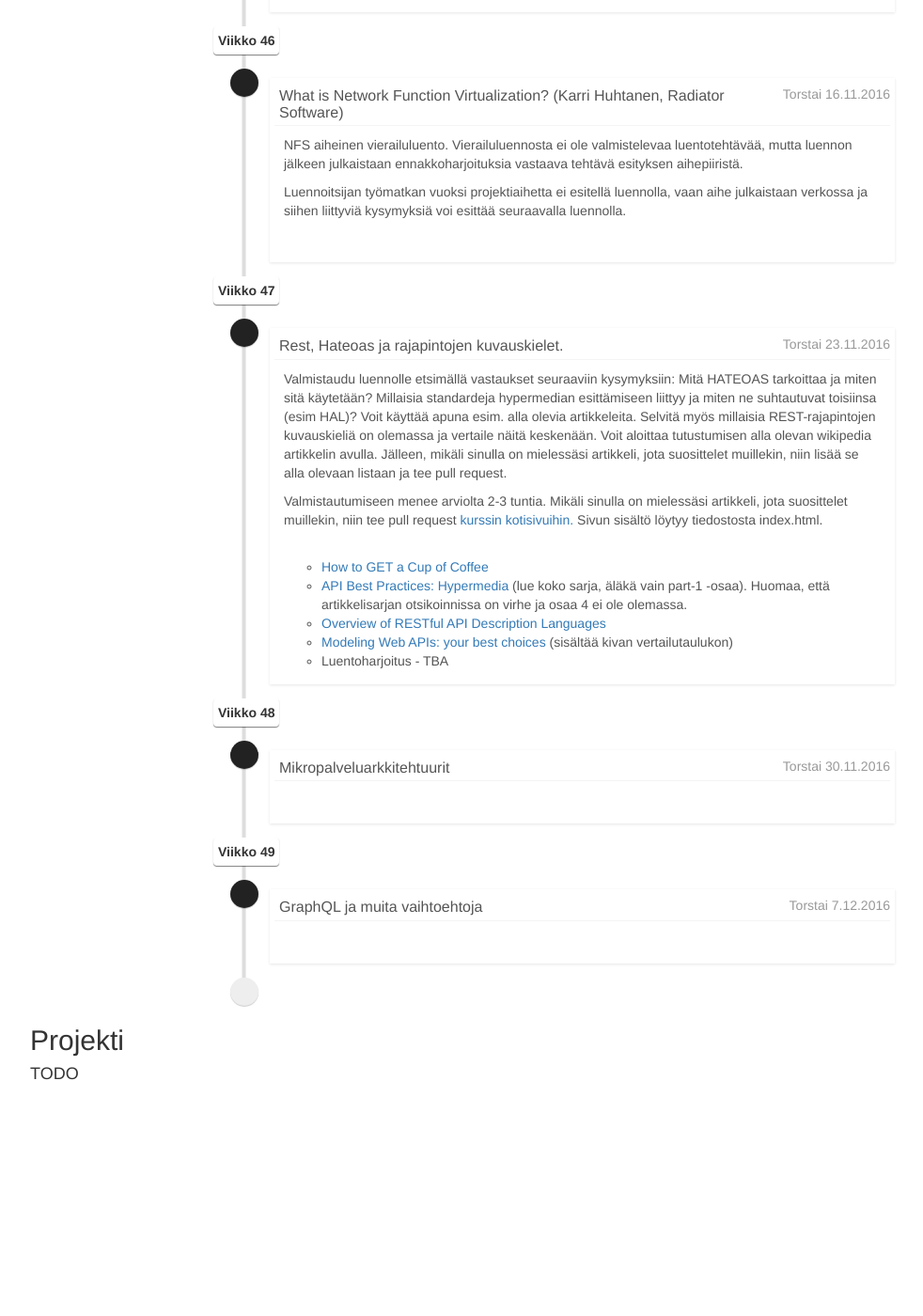
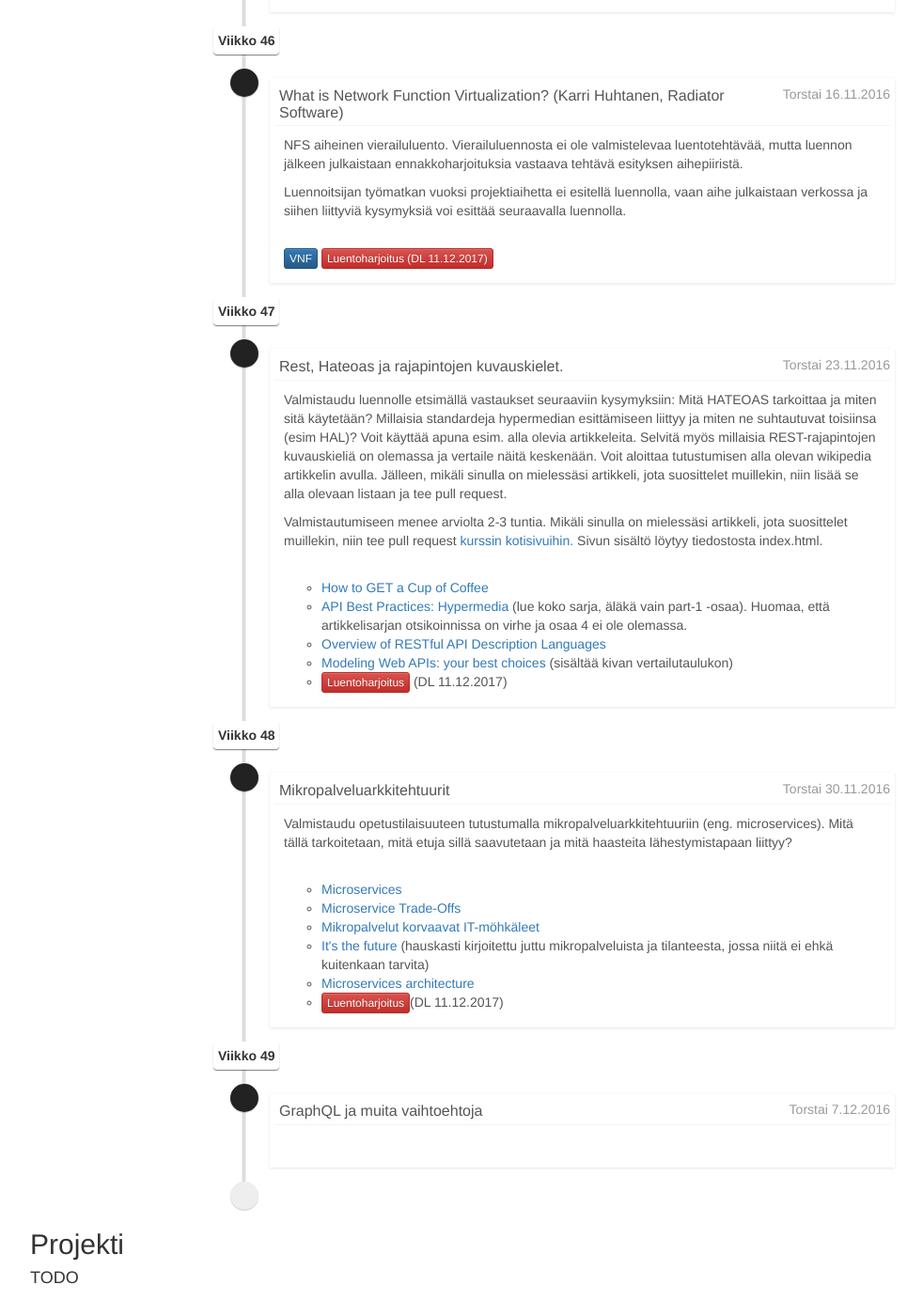
Before and after one commit to Palpo/palpo.github.io, a Jekyll site: the page built from index.html, in a window 1280 px wide and 1400 px high, scrolled down 1487 px. Shown: the whole window at 94% size, without its empty margins (38-1020 px from the left). Built offline with Jekyll 4.4.1, drawn with Linux system fonts in a browser that asks for light colours; nearby versions of some CDN libraries; before the commit the page ends 2670 px from its top, so only the background shows below that.

Commit message:
missing lecture exercises added

```diff
--- a/index.html
+++ b/index.html
@@ -109,7 +109,8 @@ layout: default
                 <p>Luennoitsijan työmatkan vuoksi projektiaihetta ei esitellä luennolla, vaan aihe julkaistaan verkossa ja siihen liittyviä kysymyksiä voi esittää seuraavalla luennolla.</p>
                 </div>
                 <div class='timeline-footer'>
-
+                  <a class="btn btn-primary btn-xs" href="https://www.slideshare.net/khuhtanen/what-is-network-function-virtualisation-nfv-82804124">VNF</a>
+                  <a class="btn btn-danger btn-xs" href="https://goo.gl/forms/BAz4y3d9YsWaZTj03">Luentoharjoitus (DL 11.12.2017)</a>
                 </div>
               </div>
             </li>
@@ -136,7 +137,7 @@ layout: default
                     <li><a href="http://blogs.mulesoft.com/dev/api-dev/api-best-practices-hypermedia-part-1/">API Best Practices: Hypermedia</a> (lue koko sarja, äläkä vain part-1 -osaa). Huomaa, että artikkelisarjan otsikoinnissa on virhe ja osaa 4 ei ole olemassa.</li>
                     <li><a href="https://en.wikipedia.org/wiki/Overview_of_RESTful_API_Description_Languages">Overview of RESTful API Description Languages</a></li>
                     <li><a href="http://modeling-languages.com/modeling-web-api-comparing/">Modeling Web APIs: your best choices</a> (sisältää kivan vertailutaulukon)</li>
-                    <li>Luentoharjoitus - TBA </li>
+                    <li> <a class="btn btn-danger btn-xs" href="https://goo.gl/forms/LdwqjOjYv23wQ8os1">Luentoharjoitus</a> (DL 11.12.2017)</li>
                   </ul>
                 </div>
               </div>
@@ -152,10 +153,19 @@ layout: default
                 <span class="time"><i class="fa fa-clock-o"></i>Torstai 30.11.2016</span>
                 <h3 class="timeline-header">Mikropalveluarkkitehtuurit</h3>
                 <div class="timeline-body">
-
+                  <p>Valmistaudu opetustilaisuuteen tutustumalla mikropalveluarkkitehtuuriin (eng. microservices). Mitä tällä tarkoitetaan, mitä etuja sillä saavutetaan ja mitä haasteita lähestymistapaan liittyy? </p>
                 </div>
                 <div class='timeline-footer'>
+                  <ul>
+                    <li><a href="http://www.martinfowler.com/articles/microservices.html">Microservices</a></li>
+                    <li><a href="http://martinfowler.com/articles/microservice-trade-offs.html">Microservice Trade-Offs</a></li>
+                    <li><a href="http://www.tivi.fi/Kaikki_uutiset/mikropalvelut-korvaavat-it-mohkaleet-6588283">Mikropalvelut korvaavat IT-möhkäleet</a></li>
+          <li><a href="https://circleci.com/blog/its-the-future/">It's the future</a> (hauskasti kirjoitettu juttu mikropalveluista ja tilanteesta, jossa niitä ei ehkä kuitenkaan tarvita)</li>
+                    <li><a href="http://microservices.io/">Microservices architecture</a></li>
+                    <li> <a class="btn btn-danger btn-xs" href="https://goo.gl/forms/0whcBczTysGSDMU22">Luentoharjoitus</a>(DL 11.12.2017)</li>
 
+
+                  </ul>
                 </div>
               </div>
             </li>
```
